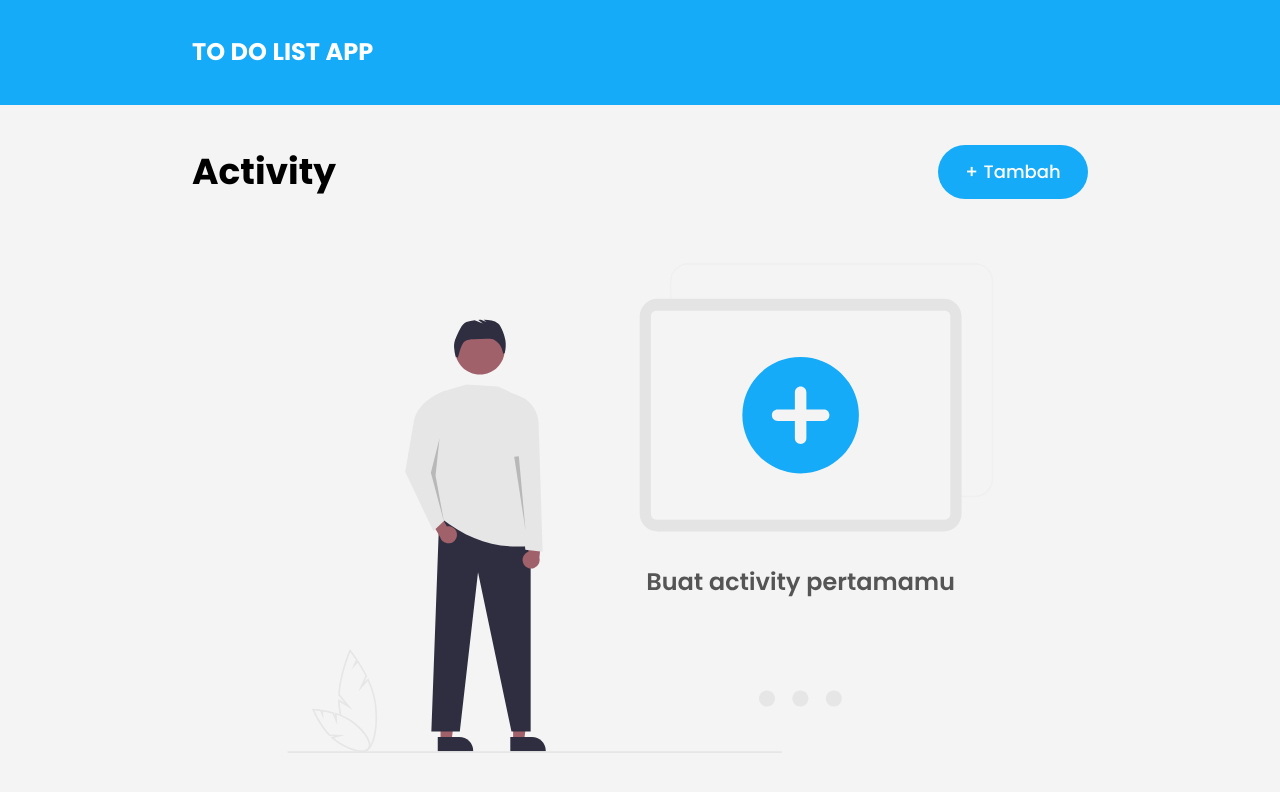
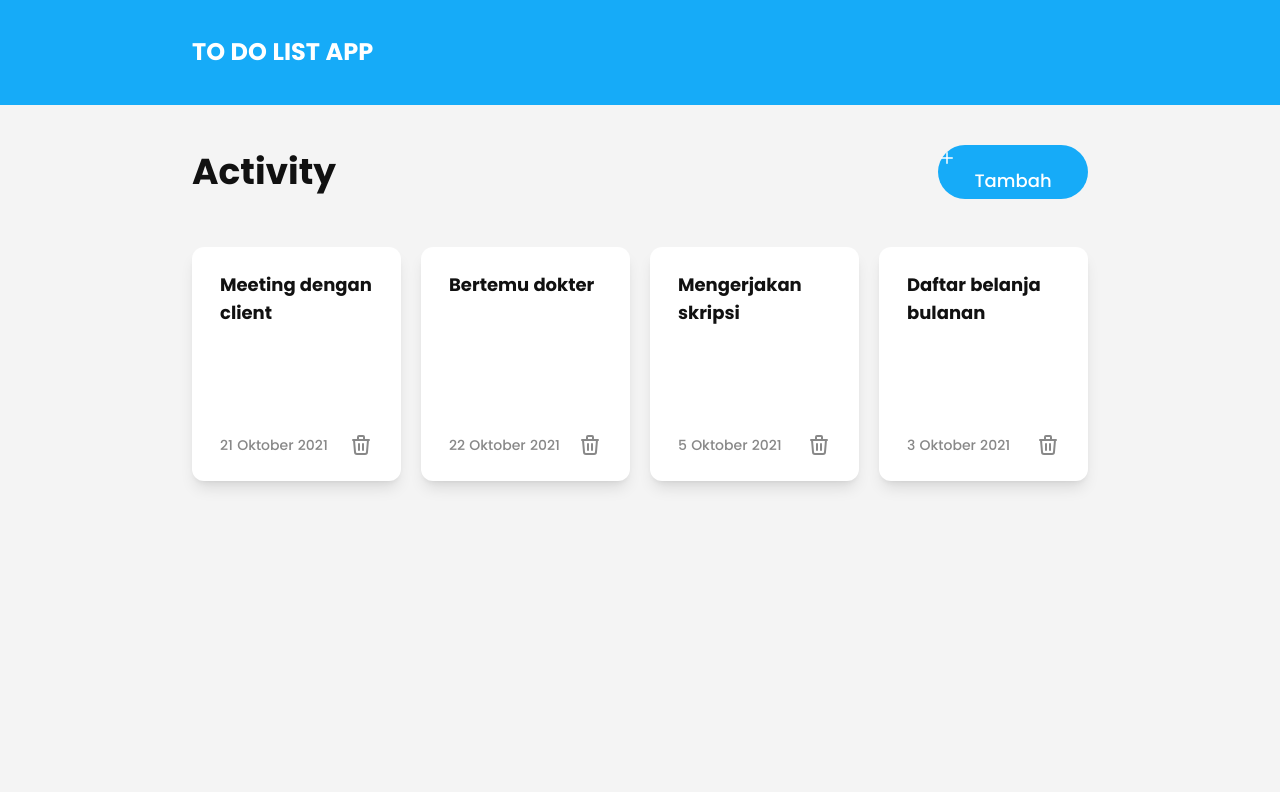
Before and after one commit to up2dul/todo-list, a React (Vite) app: page / in a window 1280 px wide. Shown: the top 792 px of the page. Built offline with nearby package versions, Linux system fonts and the light colour scheme.

Commit message:
feat(pages): 🎸 add dummy content to dashboard

```diff
--- a/src/pages/Dashboard.tsx
+++ b/src/pages/Dashboard.tsx
@@ -1,17 +1,32 @@
-import { Button } from '@/components';
+import { TbPlus } from 'react-icons/tb';
+
 import { BaseLayout } from '@/layouts';
+import { ActivityCard, Button } from '@/components';
 
-import addActivitySvg from '@/assets/svg/add-activity.svg';
+// import addActivitySvg from '@/assets/svg/add-activity.svg';
 
 export const Dashboard = () => {
   return (
     <BaseLayout>
       <div className='flex items-center justify-between'>
-        <h1 className='text-4xl font-bold'>Activity</h1>
-        <Button color='primary'>+ Tambah</Button>
+        <h1 data-cy='activity-title' className='text-4xl font-bold text-black'>
+          Activity
+        </h1>
+
+        <Button cy='activity-add-button' color='primary'>
+          <TbPlus /> Tambah
+        </Button>
       </div>
-      <div className='flex justify-center'>
-        <img src={addActivitySvg} alt='add first activity' className='mt-16 cursor-pointer' />
+
+      {/* <div className='mt-24 flex justify-center'>
+        <img data-cy='activity-empty-state' src={addActivitySvg} alt='add first activity' className='cursor-pointer' />
+      </div> */}
+
+      <div className='mt-12 grid gap-x-5 gap-y-6 sm:grid-cols-2 lg:grid-cols-3 xl:grid-cols-4'>
+        <ActivityCard cy='activity-item-0' title='Meeting dengan client' date='21 Oktober 2021' />
+        <ActivityCard cy='activity-item-1' title='Bertemu dokter' date='22 Oktober 2021' />
+        <ActivityCard cy='activity-item-2' title='Mengerjakan skripsi' date='5 Oktober 2021' />
+        <ActivityCard cy='activity-item-3' title='Daftar belanja bulanan' date='3 Oktober 2021' />
       </div>
     </BaseLayout>
   );
```
